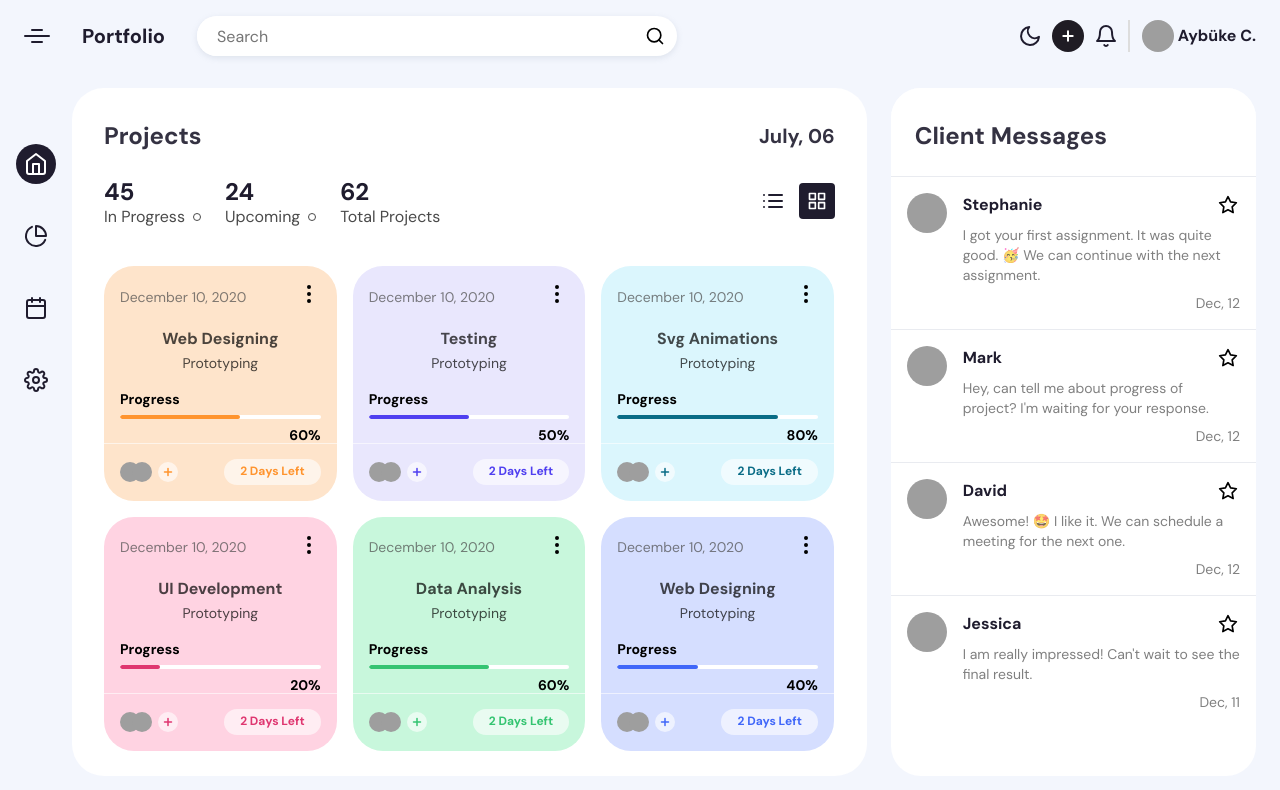
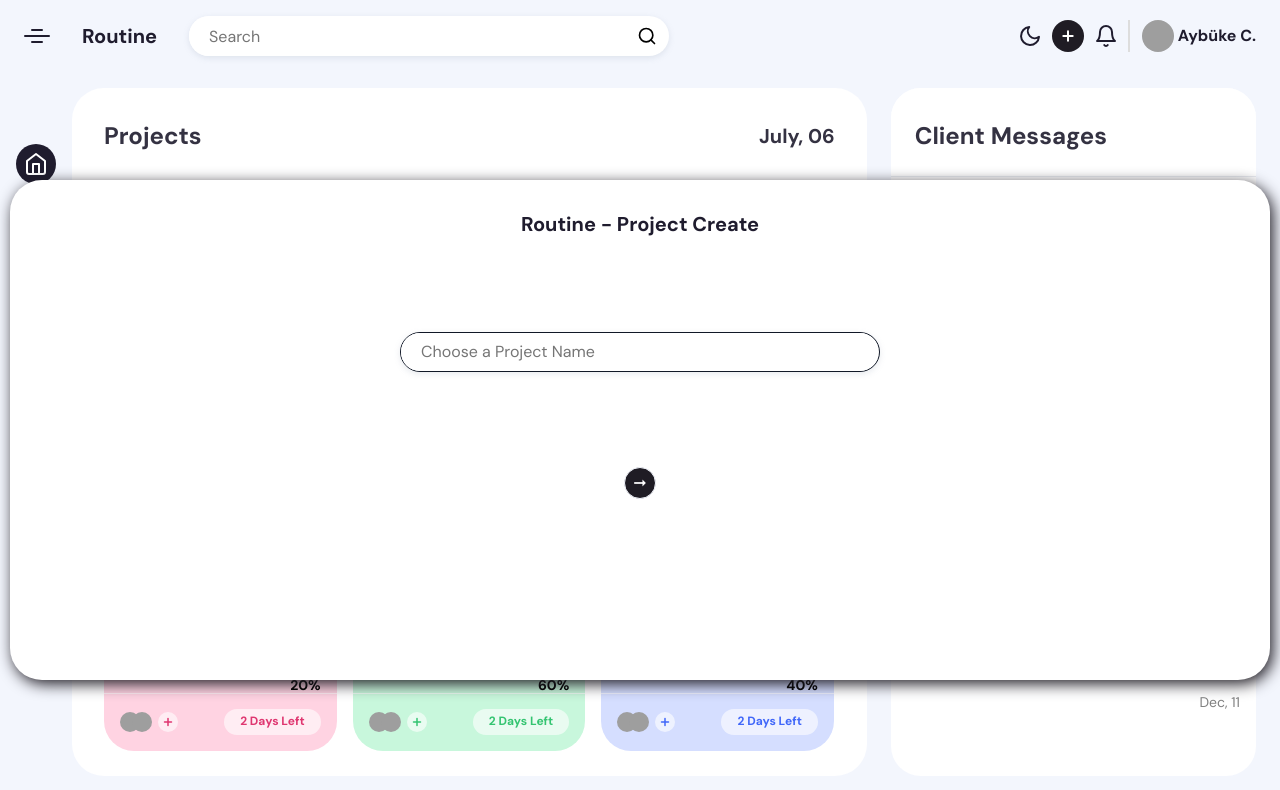
Before and after one commit to GuilhermeSousaDev/RoutineApp, a website with bundled scripts: page src/index.html in a window 1280 px wide. Both pictures are taken after a click on the button 1067 px from the left and 36 px from the top of the page. Built offline with nearby package versions, Linux system fonts and the light colour scheme; grey boxes are pictures that could not be loaded.

Commit message:
Effect Show Register Project Area

```diff
--- a/src/app/Api/Api.mjs
+++ b/src/app/Api/Api.mjs
@@ -1,17 +1,35 @@
 export default class Api {
     constructor() {
         this.btnIcon = document.querySelector('.btn-icon');
+        this.btnNextStep = document.querySelector('.btn-shadow');
+
         this.registerProjectArea = document.querySelector('.register-project-area');
     }
 
-    #toggleShowRegisterProjectArea() {
-        let area = this.registerProjectArea.style;
-
-        area.display = area.display === 'none'?
-        area.display = 'block' : area.display = 'none';
+    #removeAreaEffect(areaStyle) {
+        areaStyle.top = '800px';
+        setTimeout(() => areaStyle.display = 'none', 1000);
     }
 
-    showRegisterProjectArea() {
-        this.btnIcon.addEventListener('click', () => this.#toggleShowRegisterProjectArea());
+    #showAreaEffect(areaStyle) {
+        setTimeout(() => areaStyle.top = '180px', 300);
+        areaStyle.display = 'block';
+    }
+
+    #toggleShowRegisterProjectNameArea() {
+        let areaStyle = this.registerProjectArea.style;
+        areaStyle.display === 'block'?
+            this.#removeAreaEffect(areaStyle) : this.#showAreaEffect(areaStyle);
+    }
+
+    showRegisterProjectNameArea() {
+        this.btnIcon.addEventListener(
+            'click',
+            () => this.#toggleShowRegisterProjectNameArea()
+        );
+    }
+
+    showRegisterUsersAndProgressArea() {
+        this.btnNextStep.addEventListener('click', () => console.log('click'))
     }
 }
--- a/src/app/controller.mjs
+++ b/src/app/controller.mjs
@@ -23,6 +23,7 @@ export default class Controller {
     }
 
     apiConfig() {
-        this.api.showRegisterProjectArea();
+        this.api.showRegisterProjectNameArea();
+        this.api.showRegisterUsersAndProgressArea();
     }
 }
--- a/src/index.html
+++ b/src/index.html
@@ -10,19 +10,22 @@
 <body>
 <div class="app-container">
   <div class="register-project-area">
-    <div>
+    <div class="register-project-container">
+      <p class="register-app-name">Routine - Project Create</p>
       <div class="register-wrapper">
         <input
-        class="register-name-input"
-        type="text"
-        placeholder="Choose a Project Name">
+          class="register-name-input"
+          type="text"
+          placeholder="Choose a Project Name"
+        >
       </div>
+      <button class="add-btn btn-shadow">&#10142;</button>
     </div>
   </div>
   <div class="app-header">
     <div class="app-header-left">
       <span class="app-icon"></span>
-      <p class="app-name">Portfolio</p>
+      <p class="app-name">Routine</p>
       <div class="search-wrapper">
         <input class="search-input" type="text" placeholder="Search">
         <svg xmlns="http://www.w3.org/2000/svg" width="20" height="20" fill="none" stroke="currentColor" stroke-linecap="round" stroke-linejoin="round" stroke-width="2" class="feather feather-search" viewBox="0 0 24 24">
--- a/src/style.css
+++ b/src/style.css
@@ -864,9 +864,9 @@ button, a {
 .register-project-area {
   display: none;
   position: fixed;
-  top: 180px;
-  right: 0px;
-  left: 0px;
+  top: 800px;
+  right: 10px;
+  left: 10px;
   bottom: 50px;
   background-color: var(--projects-section);
   box-shadow: 3px 4px 15px var(--button-bg);
@@ -875,12 +875,31 @@ button, a {
   overflow: hidden;
   height: 500px;
   z-index: 1;
+  transition: 1s;
+}
+
+.register-project-container {
+  display: flex;
+  flex-direction: column;
+  justify-content: space-between;
+  align-items: center;
+}
+
+.register-app-name {
+  color: var(--main-color);
+  margin: 0;
+  font-size: 20px;
+  line-height: 24px;
+  font-weight: 700;
+  margin: 0 32px;
 }
 
 .register-wrapper {
   border-radius: 20px;
   background-color: var(--search-area-bg);
   padding-right: 12px;
+  margin-top: 8%;
+  margin-bottom: 8%;
   height: 40px;
   display: flex;
   justify-content: center;
@@ -888,6 +907,7 @@ button, a {
   width: 100%;
   max-width: 480px;
   color: var(--light-font);
+  border: 1px solid #111827;
   box-shadow: 0 2px 6px 0 rgba(136, 148, 171, 0.2), 0 24px 20px -24px rgba(71, 82, 107, 0.1);
   overflow: hidden;
 }
@@ -907,6 +927,14 @@ button, a {
   opacity: 0.6;
 }
 
+.btn-shadow {
+  border: 1px solid #f3f6fd;
+}
+
+.btn-shadow:hover {
+  font-size: 20px;
+}
+
 /*.projects-section {
   flex: 2;
   background-color: var(--projects-section);
```
